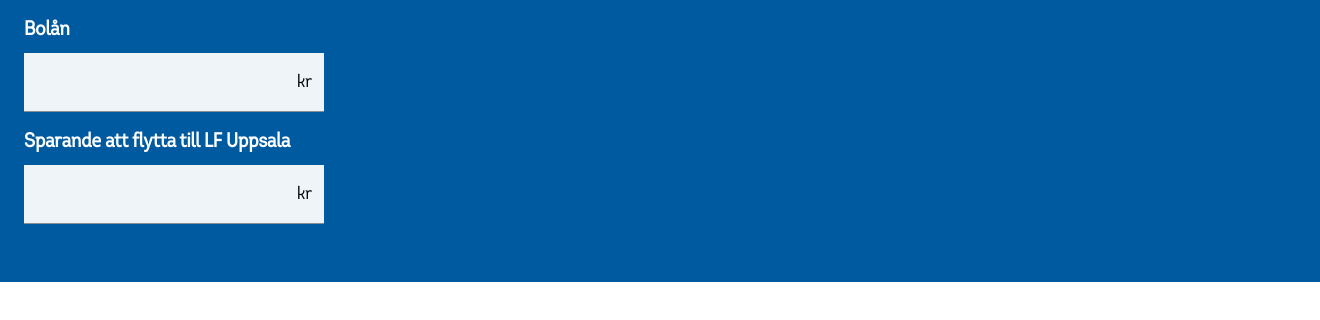
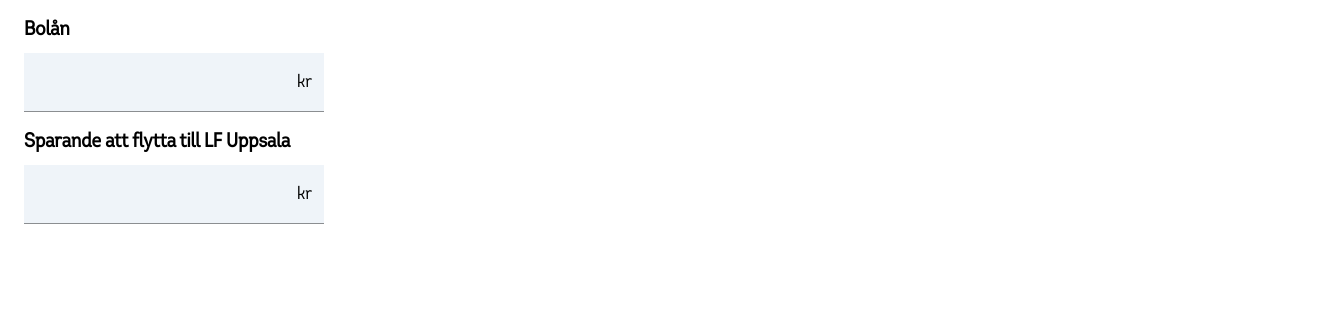
Before and after one commit to Omegapoint/lf-uppsala-interest-free-days, a React (Vite) app: page / in a window 1280 px wide. Shown: the top 320 px of the page, 1320 px wide, since content can reach past the window. Built offline with nearby package versions, Linux system fonts and the light colour scheme.

Commit message:
1.1.3: Updated colors.

```diff
--- a/package.json
+++ b/package.json
@@ -1,6 +1,6 @@
 {
   "name": "@omegapoint/lf-uppsala-interest-free-days",
-  "version": "1.1.2",
+  "version": "1.1.3",
   "type": "module",
   "module": "dist/index.js",
   "license": "UNLICENSED",
--- a/src/InterestFreeDays.css
+++ b/src/InterestFreeDays.css
@@ -7,8 +7,7 @@
 }
 
 .Wrapper {
-  background: #005aa0;
-  width: 100%;
+  background-color: #fff;
   min-height: 250px;
   display: flex;
   flex-direction: column;
@@ -45,14 +44,14 @@
 }
 
 .Label {
-  color: white;
+  color:black;
   font-size: 20px;
   margin-bottom: 8px;
   font-weight: bold;
 }
 
 .InterestFreeDays {
-  color: white;
+  color: black;
   font-size: 20px;
   font-weight: bold;
   margin: 6px 0 8px;
```
Also changed, not shown: 1 other file (tests, documents, lock files or other folders).
